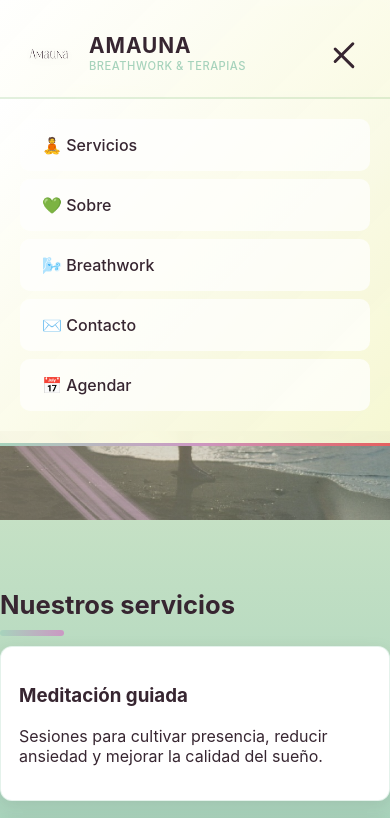
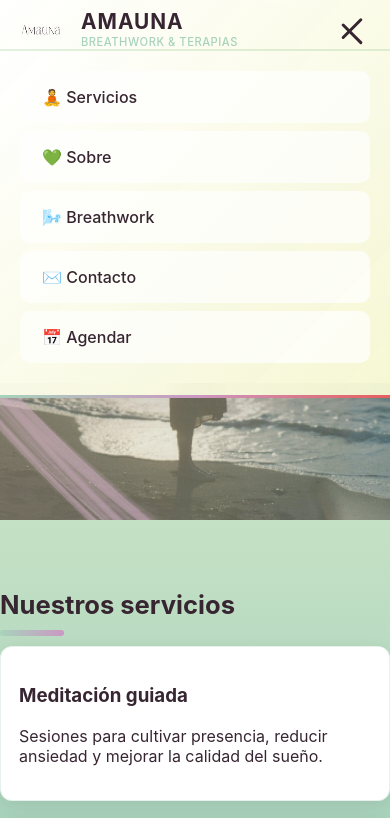
Before and after one commit to BenjaBunster/AMAUNA.CL, a website: page index.html in a window 390 px wide. Both pictures are taken after a click on the button "Menú". Shown: the top 818 px of the page. Drawn offline with nearby package versions, Linux system fonts and the light colour scheme; no server answers.

Commit message:
Refactor mobile navigation styles and enhance header padding for improved layout and responsiveness

```diff
--- a/styles.css
+++ b/styles.css
@@ -253,16 +253,17 @@ main {
   display: none;
   flex-direction: column;
   gap: 8px;
-  padding: 20px;
+  padding: 0 20px;
   background: linear-gradient(135deg, rgba(255, 255, 255, 0.98), rgba(246, 247, 211, 0.95));
   border-top: 2px solid rgba(167, 211, 188, 0.3);
   max-height: 0;
   overflow: hidden;
-  transition: max-height 0.3s ease;
+  transition: max-height 0.3s ease, padding 0.3s ease;
 }
 
 .mobile-nav.active {
-  max-height: 400px;
+  max-height: 500px;
+  padding: 20px;
 }
 
 .mobile-nav-link {
@@ -1357,6 +1358,14 @@ h2::after {
     padding: 12px 0;
   }
 
+  .site-header.scrolled {
+    padding: 0;
+  }
+
+  .site-header.scrolled:hover {
+    padding: 10px 0;
+  }
+
   .brand-name {
     font-size: 1.3rem;
   }
@@ -1379,6 +1388,15 @@ h2::after {
 
   .mobile-nav {
     display: flex;
+  }
+
+  .mobile-nav.active {
+    max-height: 100vh;
+    overflow-y: auto;
+  }
+
+  .header-inner {
+    padding: 0 16px;
   }
 
   .form-grid {
```
